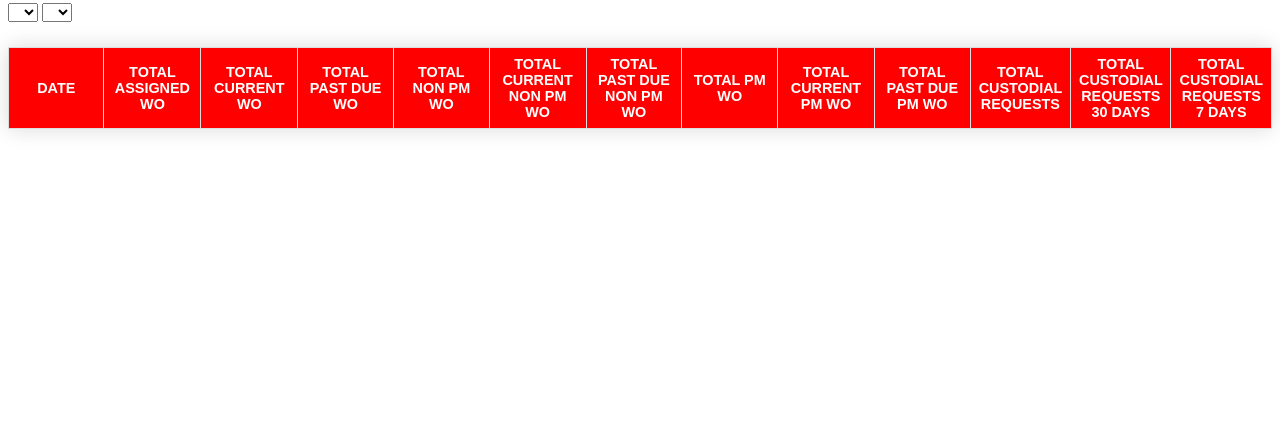
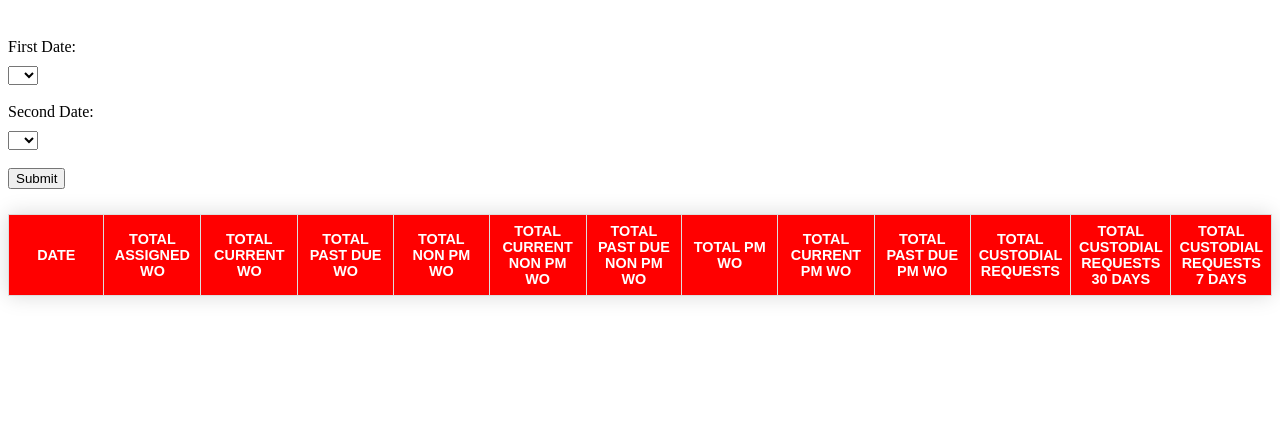
Before and after one commit to TommyLeeCookSE/Public-Facilitator, a Flask app: template WebPages/templates/ComparisonTool.html in a window 1280 px wide. Shown: the part 377-800 px from the top of the page. Run offline with Flask 3, Linux system fonts and the light colour scheme; the template is opened without the code that fills it: most values are stand-ins (such as "Sample title", 1, 10 or a date in 2020); lists and menus that the app fills with data are empty.

Commit message:
Added form and submit button to ComparisonTool.html to allow server side processing instead of js

```diff
--- a/WebPages/templates/ComparisonTool.html
+++ b/WebPages/templates/ComparisonTool.html
@@ -31,6 +31,8 @@
     </div>
 
     <div class="dropdowns">
+        <form>
+            <label for="firstDate">First Date:</label>
             <select id="dropdown1">
                 <option value = ""></option>
                 {% for item in result_list %}
@@ -38,12 +40,22 @@
                 {% endfor %}
             </select>
 
+            <br>
+            <br>
+
+            <label for="secondDate">Second Date:</label>
             <select id="dropdown2">
                 <option value = ""></option>
                 {% for item in result_list %}
                 <option value="{{item[0]}}">{{item[0]}}</option>
                 {% endfor %}
             </select>
+
+            <br>
+            <br>
+
+            <input type="submit" value = "Submit">
+        </form>
     </div>
 
     <table id="comparison-table">
@@ -70,7 +82,7 @@
         </tbody>
     </table>
 
-    <script src="{{ url_for('static', filename='comparisonToolScripts.js') }}"></script>
+    <!-- <script src="{{ url_for('static', filename='comparisonToolScripts.js') }}"></script> -->
     {% endblock %}
 
 </body>
```
Lines whose indentation alone changed are shown as unchanged.
